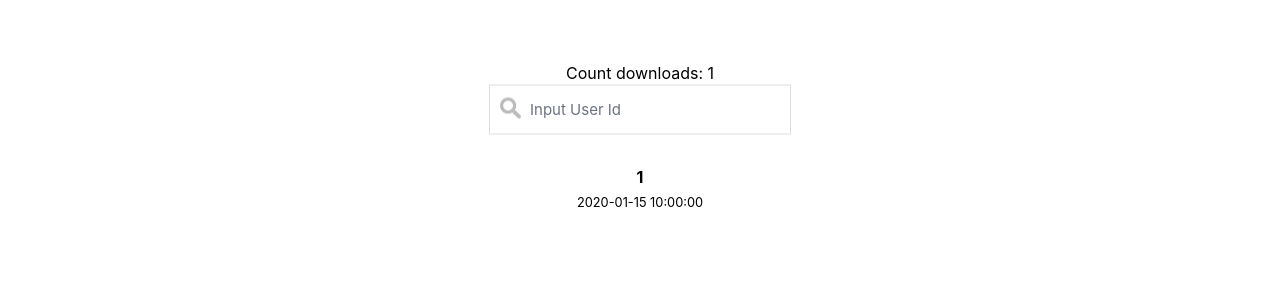
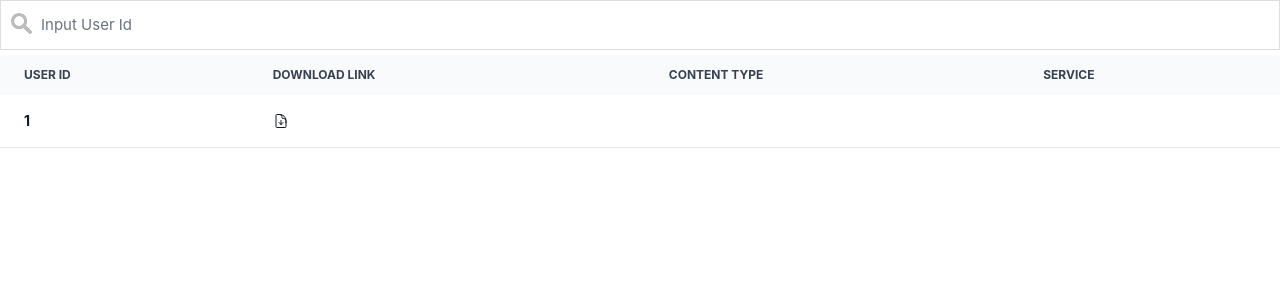
Before and after one commit to amtp1/download-bot, a Flask app: template api/templates/downloads.html in a window 1280 px wide. Shown: the top 300 px of the page. Run offline with Flask 3, Linux system fonts and the light colour scheme; the template is opened without the code that fills it: most values are stand-ins (such as "Sample title", 1, 10 or a date in 2020); lists and menus that the app fills with data are empty; parts of the project's set-up code (start-up, migrations or seed data) failed here and were passed over; some libraries are stand-ins or nearby versions.

Commit message:
refactoring

```diff
--- a/api/templates/downloads.html
+++ b/api/templates/downloads.html
@@ -2,41 +2,73 @@
 {% block title %}Скачивания{% endblock %}
 
 {% block body %}
-<div class="container">
-    <div class="center">
-        <h6 class="text-center">Count downloads: {{downloads|length}}</h6>
 <p><div class="col-sm">
     <p><input  type="text" id="SearchDownloadInput" onkeyup="searchDownloadByUserId()" placeholder="Input User Id"></p>
     </div>
 </p>
-    </div>
-</div>
-<div id="downloadsContainer" class="container">
-    <div class="center">
-        <div class="card" style="width: 15rem;">
-            <ul id="downloadsUl" class="list-group list-group-flush my-custom-scrollbar">
+<div class="relative overflow-x-auto">
+    <div class="table-wrapper-scroll-y my-custom-scrollbar">
+    <table class="w-full text-sm text-left text-gray-500 dark:text-gray-400">
+        <thead class="text-xs text-gray-700 uppercase bg-gray-50 dark:bg-gray-700 dark:text-gray-400">
+            <tr>
+                <th scope="col" class="px-6 py-3">
+                  User ID
+                </th>
+                <th scope="col" class="px-6 py-3">
+                    Download Link
+                </th>
+                <th scope="col" class="px-6 py-3">
+                    Content Type
+                </th>
+                <th scope="col" class="px-6 py-3">
+                    Service
+                </th>
+            </tr>
+        </thead>
+        <tbody id="downloadsUl">
           {% for download in downloads %}
-                    <li class="list-group-item text-center">
-                        <b>{{download.user_id}}</b>
-                        <a href="{{download.link}}"><i class="bi bi-box-arrow-up-right"></i></a>
+          <tr class="bg-white border-b dark:bg-gray-800 dark:border-gray-700">
+            <th class="px-6 py-4 font-medium text-gray-900 whitespace-nowrap dark:text-white">
+                <strong>{{download.user_id}}</strong>
+            </th>
+            <th class="px-6 py-4 font-medium text-gray-900 whitespace-nowrap dark:text-white">
+                <a href="{{download.link}}">
+                  <svg class="w-4 h-4 mr-2" fill="none" stroke="currentColor" stroke-width="1.5" viewBox="0 0 24 24" xmlns="http://www.w3.org/2000/svg" aria-hidden="true">
+                    <path stroke-linecap="round" stroke-linejoin="round" d="M19.5 14.25v-2.625a3.375 3.375 0 00-3.375-3.375h-1.5A1.125 1.125 0 0113.5 7.125v-1.5a3.375 3.375 0 00-3.375-3.375H8.25m.75 12l3 3m0 0l3-3m-3 3v-6m-1.5-9H5.625c-.621 0-1.125.504-1.125 1.125v17.25c0 .621.504 1.125 1.125 1.125h12.75c.621 0 1.125-.504 1.125-1.125V11.25a9 9 0 00-9-9z"></path>
+                  </svg></a>
+            </th>
+            <th class="px-6 py-4 font-medium text-gray-900 whitespace-nowrap dark:text-white">
                 {% if download.content_type == 'video' %}
-                            <i class="bi bi-file-earmark-play"></i>
+                  <svg class="w-4 h-4 mr-2" fill="none" stroke="currentColor" stroke-width="1.5" viewBox="0 0 24 24" xmlns="http://www.w3.org/2000/svg" aria-hidden="true">
+                    <path stroke-linecap="round" d="M15.75 10.5l4.72-4.72a.75.75 0 011.28.53v11.38a.75.75 0 01-1.28.53l-4.72-4.72M4.5 18.75h9a2.25 2.25 0 002.25-2.25v-9a2.25 2.25 0 00-2.25-2.25h-9A2.25 2.25 0 002.25 7.5v9a2.25 2.25 0 002.25 2.25z"></path>
+                  </svg>
                 {% elif download.content_type == 'audio' %}
-                            <i class="bi bi-file-earmark-music"></i>
+                  <svg class="w-4 h-4 mr-2" fill="none" stroke="currentColor" stroke-width="1.5" viewBox="0 0 24 24" xmlns="http://www.w3.org/2000/svg" aria-hidden="true">
+                    <path stroke-linecap="round" stroke-linejoin="round" d="M9 9l10.5-3m0 6.553v3.75a2.25 2.25 0 01-1.632 2.163l-1.32.377a1.803 1.803 0 11-.99-3.467l2.31-.66a2.25 2.25 0 001.632-2.163zm0 0V2.25L9 5.25v10.303m0 0v3.75a2.25 2.25 0 01-1.632 2.163l-1.32.377a1.803 1.803 0 01-.99-3.467l2.31-.66A2.25 2.25 0 009 15.553z"></path>
+                  </svg>
                 {% elif download.content_type == 'story' %}
-                            <i class="bi bi-camera"></i>
+                  <svg class="w-4 h-4 mr-2" fill="none" stroke="currentColor" stroke-width="1.5" viewBox="0 0 24 24" xmlns="http://www.w3.org/2000/svg" aria-hidden="true">
+                    <path stroke-linecap="round" stroke-linejoin="round" d="M6.827 6.175A2.31 2.31 0 015.186 7.23c-.38.054-.757.112-1.134.175C2.999 7.58 2.25 8.507 2.25 9.574V18a2.25 2.25 0 002.25 2.25h15A2.25 2.25 0 0021.75 18V9.574c0-1.067-.75-1.994-1.802-2.169a47.865 47.865 0 00-1.134-.175 2.31 2.31 0 01-1.64-1.055l-.822-1.316a2.192 2.192 0 00-1.736-1.039 48.774 48.774 0 00-5.232 0 2.192 2.192 0 00-1.736 1.039l-.821 1.316z"></path>
+                    <path stroke-linecap="round" stroke-linejoin="round" d="M16.5 12.75a4.5 4.5 0 11-9 0 4.5 4.5 0 019 0zM18.75 10.5h.008v.008h-.008V10.5z"></path>
+                  </svg>
                 {% endif %}
                 {% if download.service == 'youtube' %}
                     <i class="bi bi-youtube"></i>
                 {% elif download.service == 'instagram' %}
                     <i class="bi bi-instagram"></i>
                 {% endif %}
-                        <br>
-                        <small>{{download.created.strftime('%Y-%m-%d %H:%M:%S')}}</small>
-                    </li>
+            </th>
+            <th>
+              {% if download.service == 'youtube' %}
+                YouTube
+              {% elif download.service == 'instagram' %}
+                Instagram
+              {% endif %}
+            </th>
+          </tr>
           {% endfor %}
-            </ul>
-        </div>
+        </tbody>
+    </table>
     </div>
   </div>
 {% endblock %}
```
Lines whose indentation alone changed are shown as unchanged.
